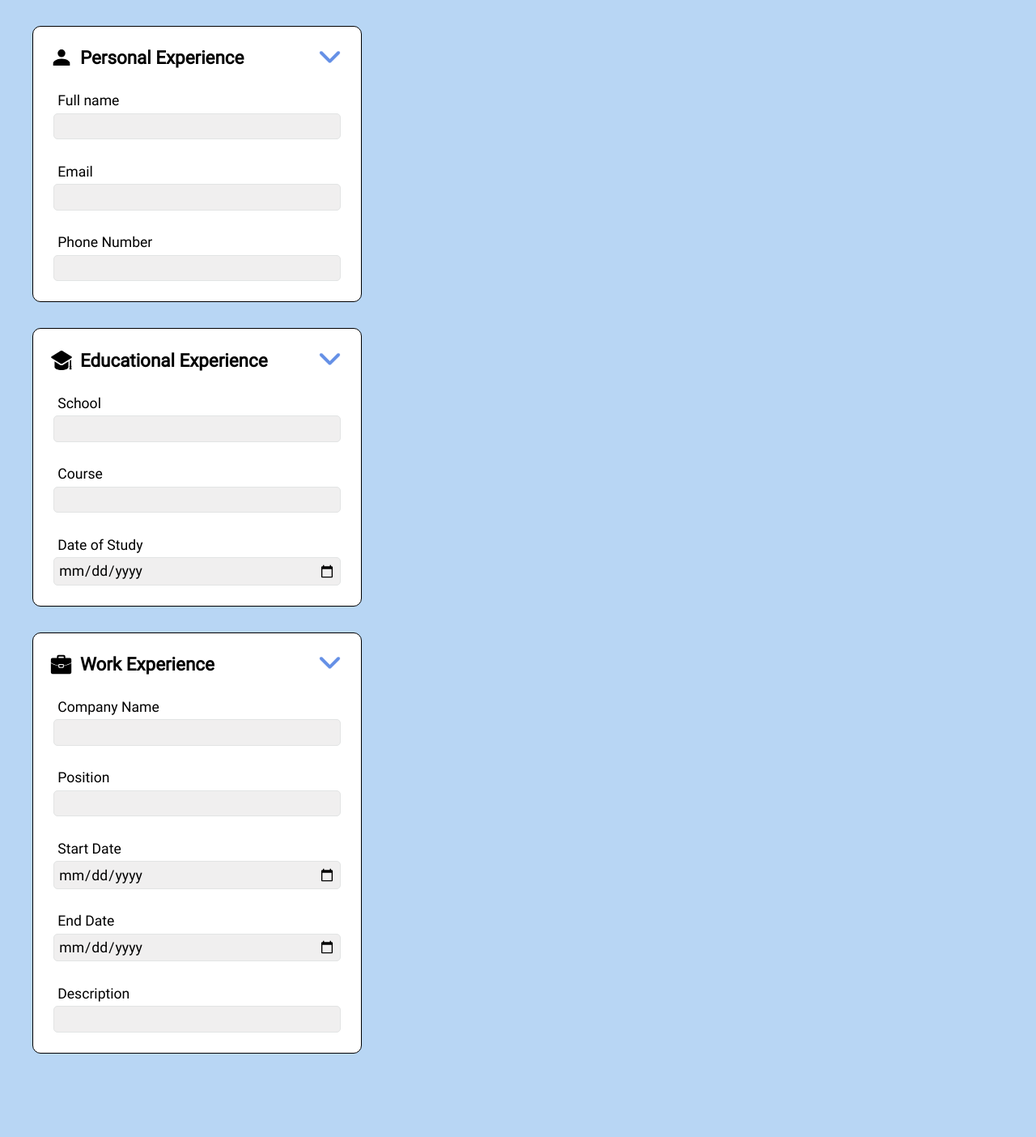
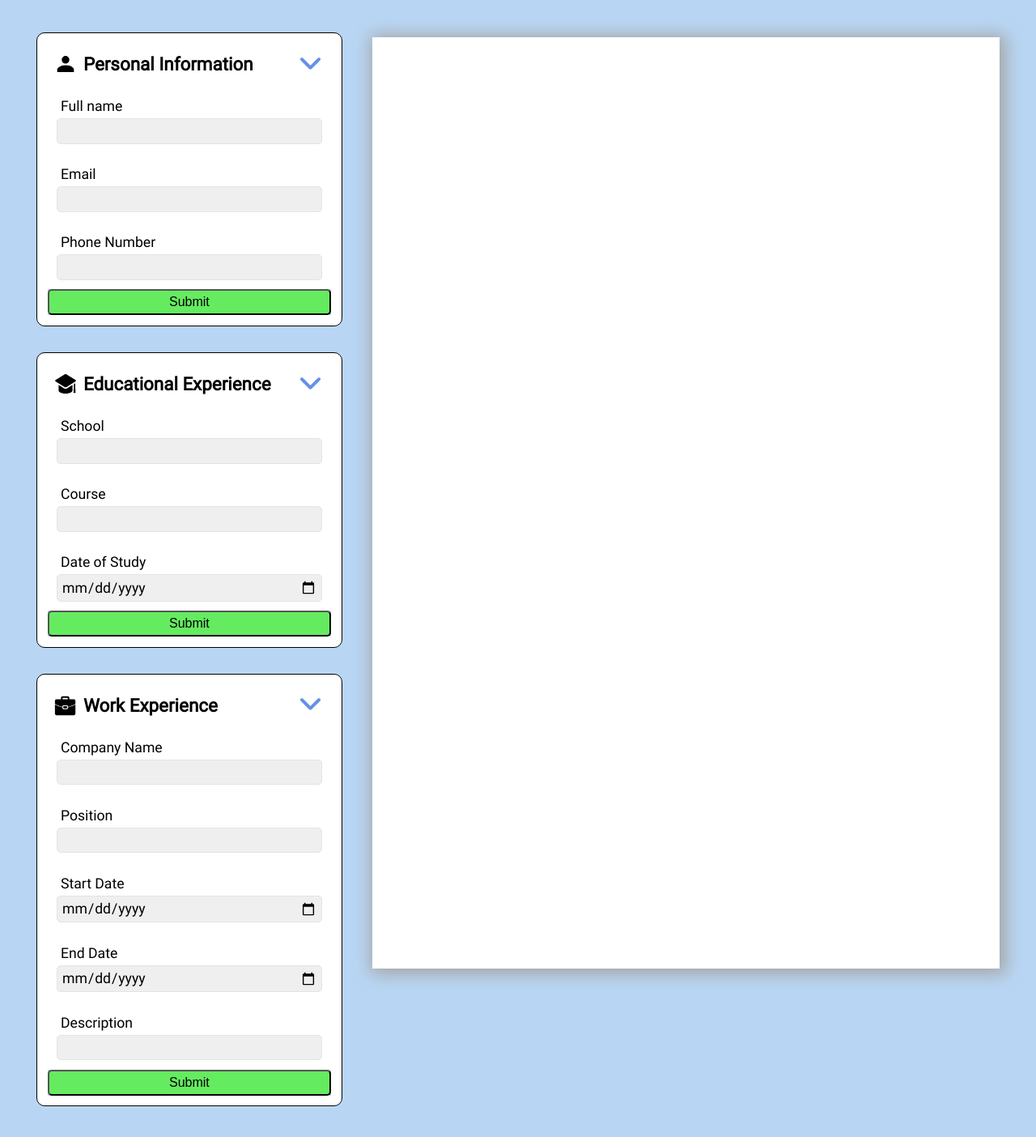
Before and after one commit to dayercher005/CV-Application, a React (Vite) app: page / in a window 1280 px wide. Shown: the whole page at 81% size. Before the commit the page ends 1333 px from the top, so only its background shows below. Built offline with nearby package versions, Linux system fonts and the light colour scheme.

Commit message:
Rendered UI & State

```diff
--- a/src/App.jsx
+++ b/src/App.jsx
@@ -10,7 +10,7 @@ function App() {
 
   return (
     <div className="cvSections">
-      <div>
+      <div class="editingSections">
 
         <GeneralSection/>
 
--- a/src/components/application.jsx
+++ b/src/components/application.jsx
@@ -1,8 +1,14 @@
+
+
 function ApplicationSection() {
 
     return (
-        <div>
+        <div className="applicationSection">
+            <h1
 
+            >
+
+            </h1>
         </div>
     )
 }
--- a/src/components/education.jsx
+++ b/src/components/education.jsx
@@ -7,9 +7,16 @@ function EducationSection() {
 
     const [toggleDropdown, setToggleDropdown] = useState(false);
 
+    const [form, setForm] = useState({
+        school: "",
+        course: "",
+        date: ""
+    })
+
     const Toggle = () => {
         setToggleDropdown(!toggleDropdown);
     }
+
 
     return (
         <div className="formSection">
@@ -34,18 +41,34 @@ function EducationSection() {
 
                     <div className="inputSection">
                         <label>School</label>
-                        <input></input>
+                        <input
+                            type="text"
+                            value = {form.school}
+                            onChange = {(event) => setForm(event.target.value)}
+                        />
                     </div>
 
                     <div className="inputSection">
                         <label>Course</label>
-                        <input></input>
+                        <input
+                            type="text"
+                            value = {form.course}
+                            onChange = {(event) => setForm(event.target.value)}
+                        />
                     </div>
 
                     <div className="inputSection">
                         <label>Date of Study</label>
-                        <input type="date"></input>
+                        <input
+                            type="date"
+                            value = {form.date}
+                            onChange = {(event) => setForm(event.target.value)}
+                        />
                     </div>
+
+                    <button className="submitButton">
+                        Submit
+                    </button>
 
                 </div>
 
--- a/src/components/general.jsx
+++ b/src/components/general.jsx
@@ -1,15 +1,23 @@
 import personLogo from "/person.svg";
 import arrowLogo from "../assets/arrow.svg"
-import {useState} from "react"
+import {useState} from "react";
+
 import "../styles/Sections.css";
 
 function GeneralSection() {
 
     const [toggleDropdown, setToggleDropdown] = useState(false);
 
+    const [form, setForm] = useState({
+        name: "",
+        email: "",
+        phoneNumber: ""
+    })
+
     const Toggle = () => {
         setToggleDropdown(!toggleDropdown);
     }
+
 
     return (
         <div className="formSection">
@@ -17,11 +25,11 @@ function GeneralSection() {
             <form>
 
                 <div
-                 class="sectionHeader"
+                 className="sectionHeader"
                  onClick = {Toggle}
                 >
                     <img className="logoStyles" src={personLogo}/>
-                    <h1>Personal Experience</h1>
+                    <h1>Personal Information</h1>
                     <img
                      className = { toggleDropdown ? 'arrowLogoInactive' : 'arrowLogoActive'}
                      src = {arrowLogo}
@@ -35,18 +43,36 @@ function GeneralSection() {
 
                 <div className="inputSection">
                     <label>Full name</label>
-                    <input></input>
+                    <input
+                        type = "text"
+                        value = {form.name}
+                        onChange = {(event) => setForm(event.target.value)}
+                    />
                 </div>
 
                 <div className="inputSection">
                     <label>Email</label>
-                    <input></input>
+                    <input
+                        type = "email"
+                        value = {form.email}
+                        onChange = {(event) => setForm(event.target.value)}
+                    />
                 </div>
 
                 <div className="inputSection">
                     <label>Phone Number</label>
-                    <input></input>
+                    <input
+                        type = "tel"
+                        value = {form.phoneNumber}
+                        onChange = {(event) => setForm(event.target.value)}
+                    />
                 </div>
+
+                <button
+                    className="submitButton"
+                    >
+                    Submit
+                </button>
 
             </div>
 
--- a/src/components/practical.jsx
+++ b/src/components/practical.jsx
@@ -35,28 +35,44 @@ function PracticalSection() {
 
                     <div className="inputSection">
                         <label>Company Name</label>
-                        <input></input>
+                        <input
+                            type="text"
+                        />
                     </div>
 
                     <div className="inputSection">
                         <label>Position</label>
-                        <input></input>
+                        <input
+                            type="text"
+                        />
                     </div>
 
                     <div className="inputSection">
                         <label>Start Date</label>
-                        <input type="date"></input>
+                        <input
+                            type="date"
+                        />
                     </div>
 
                     <div className="inputSection">
                         <label>End Date</label>
-                        <input type="date"></input>
+                        <input
+                            type="date"
+                        />
                     </div>
 
                     <div className="inputSection">
                         <label>Description</label>
-                        <input></input>
+                        <input
+                            type="text"
+                        />
                     </div>
+
+                    <button
+                        className="submitButton"
+                        onClick>
+                        Submit
+                    </button>
 
                 </div>
 
--- a/src/styles/App.css
+++ b/src/styles/App.css
@@ -5,3 +5,9 @@
 *{
   background-color: var(--backgroundColor);
 }
+
+.cvSections{
+  display: flex;
+  justify-content: space-evenly;
+
+}
--- a/src/styles/Sections.css
+++ b/src/styles/Sections.css
@@ -8,15 +8,17 @@
     --inputColor: hsl(0, 3%, 94%);
     --borderColor: hsl(180, 4%, 89%);
     --borderFocusColor: hsl(208, 68%, 58%);
+    --submitButtonColor: hsl(118, 78%, 65%);
+    --submitHoverColor: hsl(118, 65%, 57%);
 }
 
 .formSection{
     border-radius: 10px;
     width: 30%;
     height: auto;
-    min-width: 250px;
-    max-width: 475px;
-    margin: 2rem;
+    min-width: 350px;
+    max-width: 600px;
+    margin: 2rem 0;
     padding: 0.8rem;
     border: 1px solid black;
 }
@@ -89,9 +91,35 @@ input:focus{
 }
 
 .sectionVisibilityActive{
+    transition: 0.2s transform;
     display: none;
 }
 
 .sectionVisibilityInactive{
-    display: block;
+    transform-origin: top;
+    animation: expand 0.1s ;
+    display: flex;
+    flex-direction: column;
 }
+
+.applicationSection{
+    background-color: var(--cardColor);
+    width: 100%;
+    width: 775px;
+    height: 1150px;
+    align-items: center;
+    justify-content: center;
+    margin-top: 3%;
+    box-shadow: 3px 2px 20px 5px hsl(0, 0%, 65%);
+}
+
+.submitButton{
+    background-color: var(--submitButtonColor);
+    height: 2rem;
+    border-radius: 5px;
+    font-size: 1rem;
+}
+
+.submitButton:hover{
+    background-color: var(--submitHoverColor);
+}
```
